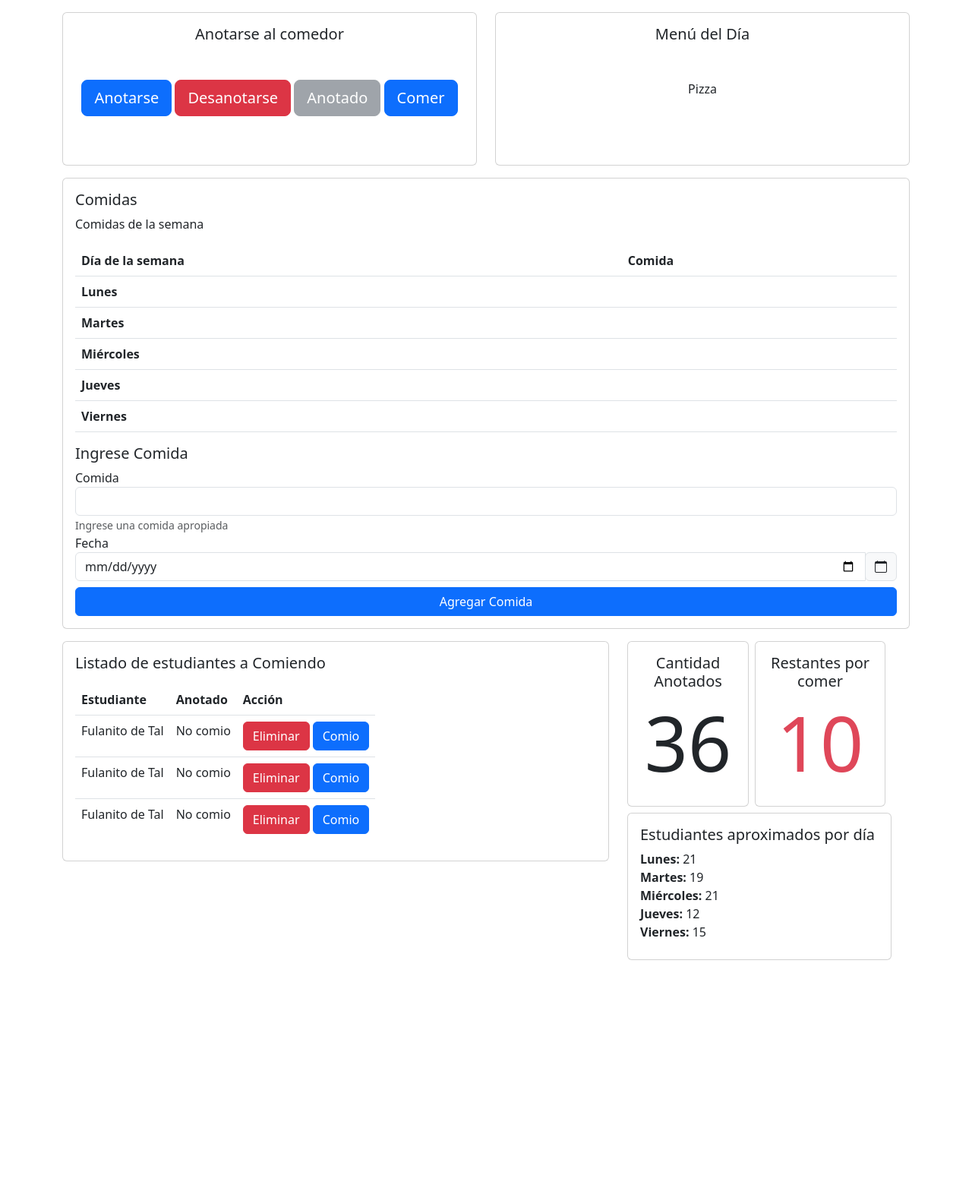
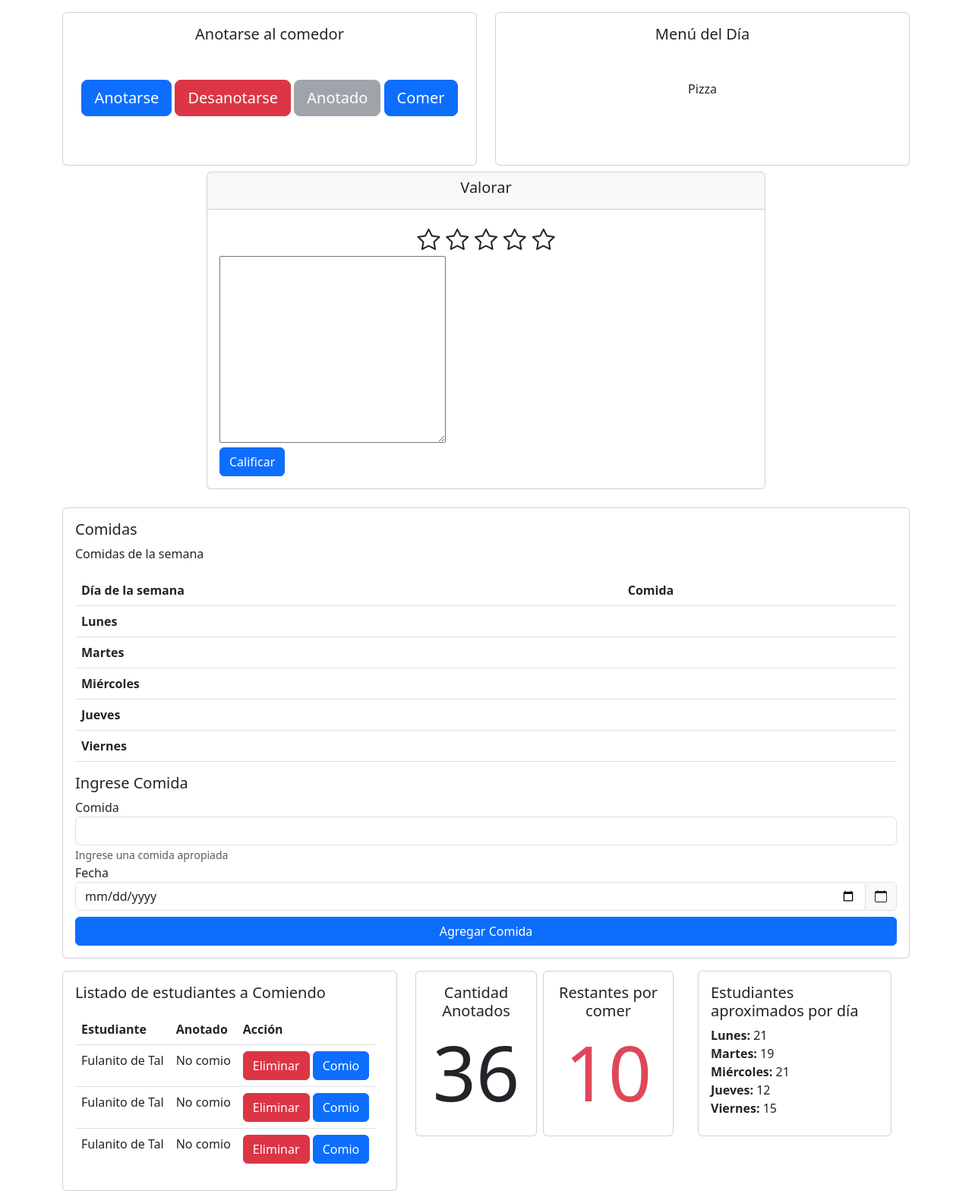
Before and after one commit to ticcet8/soft_comedor, a PHP site: page / in a window 1280 px wide. Shown: the part 56-1624 px from the top of the page at 76% size. Before the commit the page ends 1320 px from the top, so only its background shows below. Run offline with PHP 8.4, Linux system fonts and the light colour scheme; lists and menus that the app fills with data are empty.

Commit message:
Agregue la parte de calificar la comida

```diff
--- a/css/style.css
+++ b/css/style.css
@@ -23,3 +23,8 @@
   display:inline-block;
 
 }
+
+.estrellas{
+    text-align: center;
+    font-size: 30px;
+}
--- a/index.html
+++ b/index.html
@@ -69,7 +69,30 @@
         </div>
       </div>
     </div>
-
+    <div class="row">
+      <div class="col-md-2"></div>
+      <div class="col-md-8 my-2">
+        <div class="card">
+          <div class="card-header">
+            <h5 style="text-align:center;">Valorar</h5>
+          </div>
+          <div class="card-body">
+            <div class="estrellas">
+              <span class="bi bi-star" onclick="calificar(this)" style="cursor: pointer;" id="1estrella"></span>
+              <span class="bi bi-star" onclick="calificar(this)" style="cursor: pointer;" id="2estrella"></span>
+              <span class="bi bi-star" onclick="calificar(this)" style="cursor: pointer;" id="3estrella"></span>
+              <span class="bi bi-star" onclick="calificar(this)" style="cursor: pointer;" id="4estrella"></span>
+              <span class="bi bi-star" onclick="calificar(this)" style="cursor: pointer;" id="5estrella"></span>
+            </div>
+            <form class="form">
+              <textarea name="mensaje" id="" cols="30" rows="10"></textarea>
+            </form>
+            <button class="btn btn-primary" onclick="mensaje()">Calificar</button>
+          </div>
+        </div>
+      </div>
+      <div class="col-md-2"></div>
+    </div>
     <!-- Vista Cocineras-->
     <div class="row mt-3">
       <div class="col-md-12">
@@ -133,8 +156,8 @@
             </div>
             </div>
           </div>
-          <div class="row mt-3">
-            <div class="col-md-8">
+          <div class=" row mt-3">
+                <div class="col-md-5">
                   <div class="card">
                     <div class="card-body">
                       <h5 class="card-title">Listado de estudiantes a Comiendo</h5>
@@ -255,8 +278,9 @@
                       </div>
                     </div>
                   </div>
-
-              <div class="card my-2">
+                </div>
+                <div class="col-md-3">
+                  <div class="card">
                     <div class="card-body">
                       <div class="card-title">
                         <h5 class="card-title">Estudiantes aproximados por día</h5>
@@ -274,9 +298,33 @@
 
           </div>
         </div>
+
+      </div>
       <script src="https://cdn.jsdelivr.net/npm/bootstrap@5.3.0/dist/js/bootstrap.bundle.min.js"
         integrity="sha384-geWF76RCwLtnZ8qwWowPQNguL3RmwHVBC9FhGdlKrxdiJJigb/j/68SIy3Te4Bkz"
         crossorigin="anonymous"></script>
+        <script>
+          var contador = 0;
+          function calificar(item){
+
+            console.log(item);
+            contador=item.id[0]; //captura el primer digito
+            let nombre = item.id.substring(1);
+
+            for(let i=0;i<5;i++){
+              if (i<contador){
+                document.getElementById((i+1)+nombre).style.color ="orange";
+              }else{
+                document.getElementById((i+1)+nombre).style.color ="black";
+              }
+
+            }
+
+          }
+          function mensaje(){
+            alert("Gracias por calificar con "+contador+" estrellas");
+          }
+        </script>
 </body>
 
 </html>
```
Lines whose indentation alone changed are shown as unchanged.
